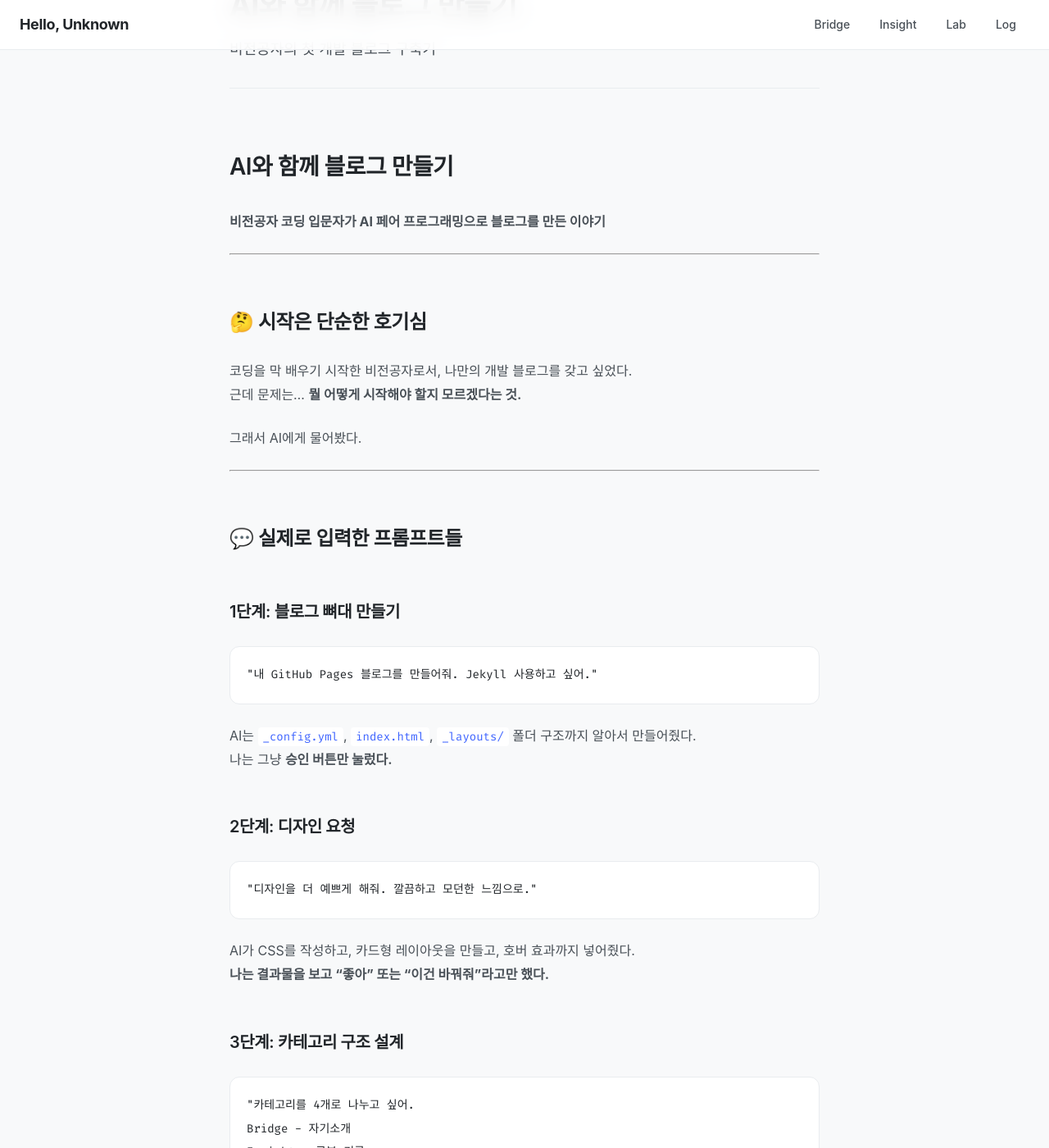
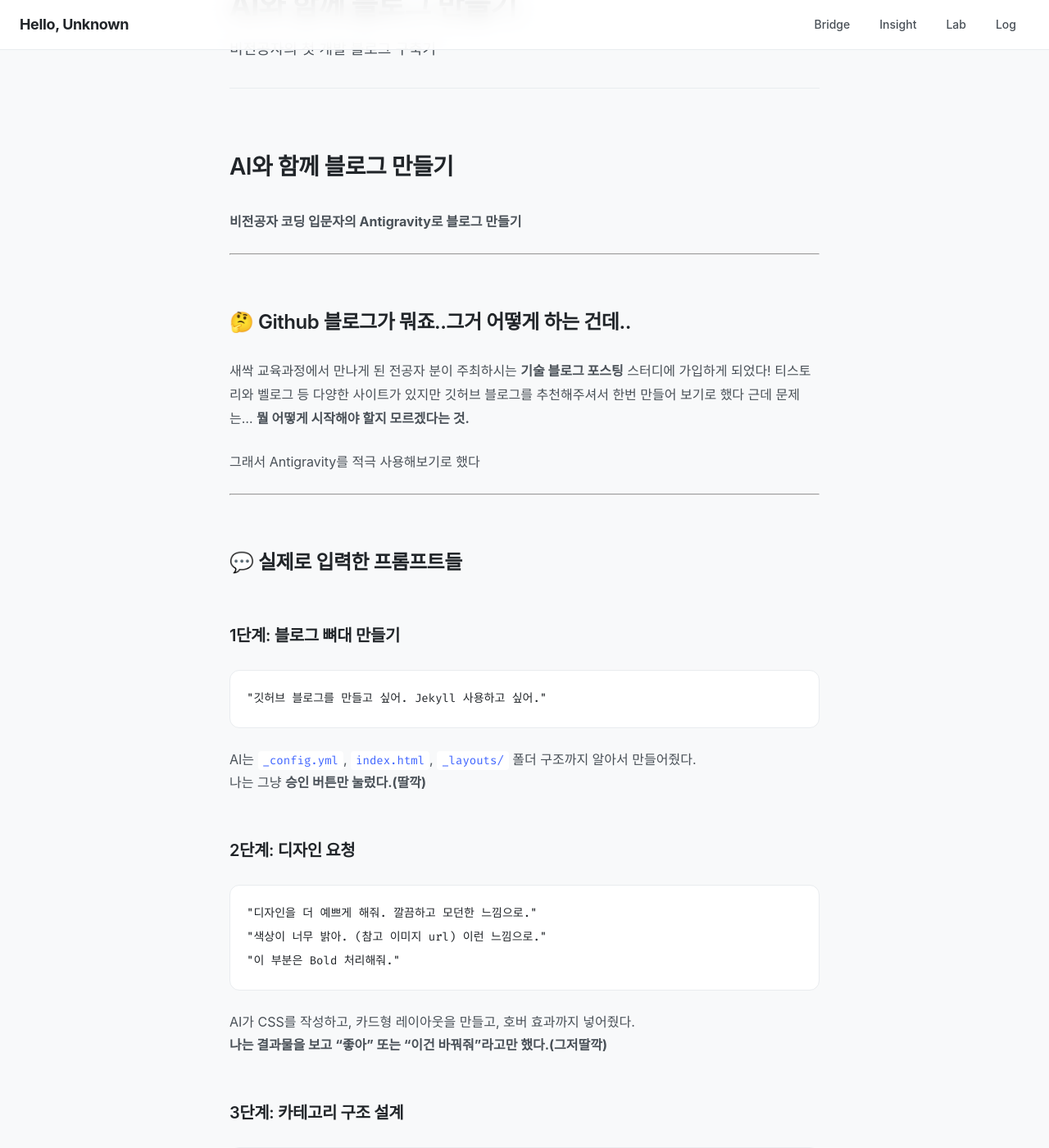
Before and after one commit to mik-a-ela/mik-a-ela.github.io, a Jekyll site: the page built from _posts/2026-01-09-blog-with-ai.md, in a window 1280 px wide and 1400 px high, scrolled down 192 px. Shown: the whole window at 82% size. Built offline with Jekyll 4.4.1, drawn with Linux system fonts in a browser that asks for light colours; some of the changed text lies outside the part shown.

Commit message:
Update 2026-01-09-blog-with-ai.md

````diff
--- a/_posts/2026-01-09-blog-with-ai.md
+++ b/_posts/2026-01-09-blog-with-ai.md
@@ -9,16 +9,20 @@ tags: [AI, 블로그, 입문]
 
 # AI와 함께 블로그 만들기
 
-**비전공자 코딩 입문자가 AI 페어 프로그래밍으로 블로그를 만든 이야기**
+**비전공자 코딩 입문자의 Antigravity로 블로그 만들기**
 
 ---
 
-## 🤔 시작은 단순한 호기심
+## 🤔 Github 블로그가 뭐죠..그거 어떻게 하는 건데..
 
-코딩을 막 배우기 시작한 비전공자로서, 나만의 개발 블로그를 갖고 싶었다.
+새싹 교육과정에서 만나게 된 전공자 분이 주최하시는
+**기술 블로그 포스팅** 스터디에 가입하게 되었다!
+티스토리와 벨로그 등 다양한 사이트가 있지만
+깃허브 블로그를 추천해주셔서 한번 만들어 보기로 했다
 근데 문제는... **뭘 어떻게 시작해야 할지 모르겠다는 것.**
 
-그래서 AI에게 물어봤다.
+
+그래서 Antigravity를 적극 사용해보기로 했다
 
 ---
 
@@ -27,20 +31,22 @@ tags: [AI, 블로그, 입문]
 ### 1단계: 블로그 뼈대 만들기
 
 ```
-"내 GitHub Pages 블로그를 만들어줘. Jekyll 사용하고 싶어."
+"깃허브 블로그를 만들고 싶어. Jekyll 사용하고 싶어."
 ```
 
 AI는 `_config.yml`, `index.html`, `_layouts/` 폴더 구조까지 알아서 만들어줬다.
-나는 그냥 **승인 버튼만 눌렀다.**
+나는 그냥 **승인 버튼만 눌렀다.(딸깍)**
 
 ### 2단계: 디자인 요청
 
 ```
 "디자인을 더 예쁘게 해줘. 깔끔하고 모던한 느낌으로."
+"색상이 너무 밝아. (참고 이미지 url) 이런 느낌으로."
+"이 부분은 Bold 처리해줘."
 ```
 
 AI가 CSS를 작성하고, 카드형 레이아웃을 만들고, 호버 효과까지 넣어줬다.
-**나는 결과물을 보고 "좋아" 또는 "이건 바꿔줘"라고만 했다.**
+**나는 결과물을 보고 "좋아" 또는 "이건 바꿔줘"라고만 했다.(그저딸깍)**
 
 ### 3단계: 카테고리 구조 설계
 
@@ -60,6 +66,9 @@ AI가 각 카테고리 페이지를 만들고, 네비게이션도 연결해줬
 "Lab 카테고리에 숫자 맞추기 게임 포스트를 작성해줘."
 ```
 
+파이썬 복습을 할 겸, Claude에게 단계별 미니 프로젝트를 제시해달라고 했다.
+1단계인 숫자 맞추기 게임을 마침 완료해서, 업로드 해보기로 했다.
+들어갈 내용들과 내가 작성한 코드를 모두 넣었다.
 게임 코드와 설명까지 포함된 포스트가 뚝딱 완성됐다.
 
 ---
@@ -85,7 +94,7 @@ AI가 각 카테고리 페이지를 만들고, 네비게이션도 연결해줬
 ## 📚 이 과정에서 배운 것
 
 솔직히, 처음엔 AI가 만들어주는 코드가 뭔지 하나도 몰랐다.
-
+(지금도 모름)
 하지만 계속 질문하다 보니 알게 된 것들:
 
 - **Jekyll** = 정적 사이트 생성기
@@ -94,9 +103,9 @@ AI가 각 카테고리 페이지를 만들고, 네비게이션도 연결해줬
 - **CSS** = 디자인 담당
 - **permalink** = URL 규칙
 
-**코드를 다 이해 못해도, 블로그는 만들 수 있다.**
-**그리고 만들면서 조금씩 배우게 된다.**
-
+**코드를 1도 이해 못해도 블로그 만들 수 있네??????**
+**그리고 만들면서 조금씩 배울 수도 있네???**
+어 가보자고
 ---
 
 ## 🚀 다음 목표
@@ -107,5 +116,5 @@ AI가 각 카테고리 페이지를 만들고, 네비게이션도 연결해줬
 
 ---
 
-*이 블로그 자체가 AI와의 협업 결과물이다.*
-*비전공자도, 입문자도 할 수 있다. 그냥 시작하면 된다.*
+*이 블로그 자체가 나와 AI와의 첫 협업 결과물이다.*
+*비전공자도, 입문자도 할 수 있다! 그냥 시작하면 된다. de gaza*
````
